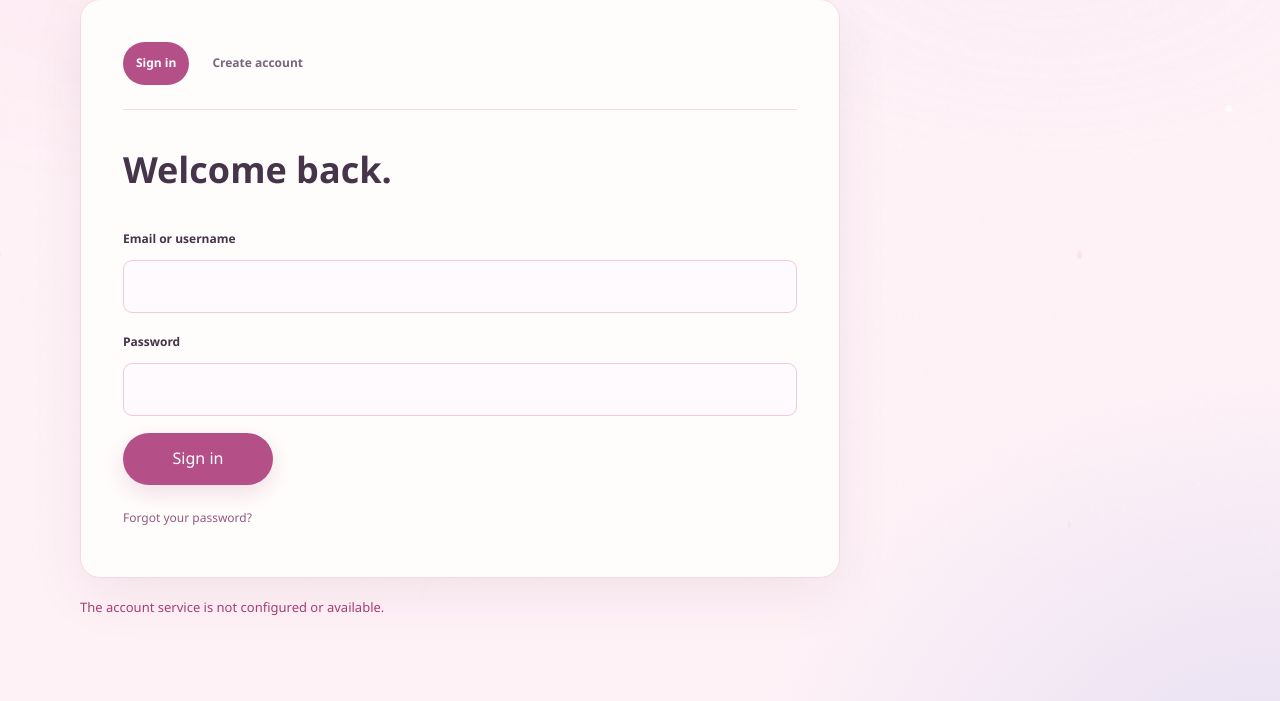
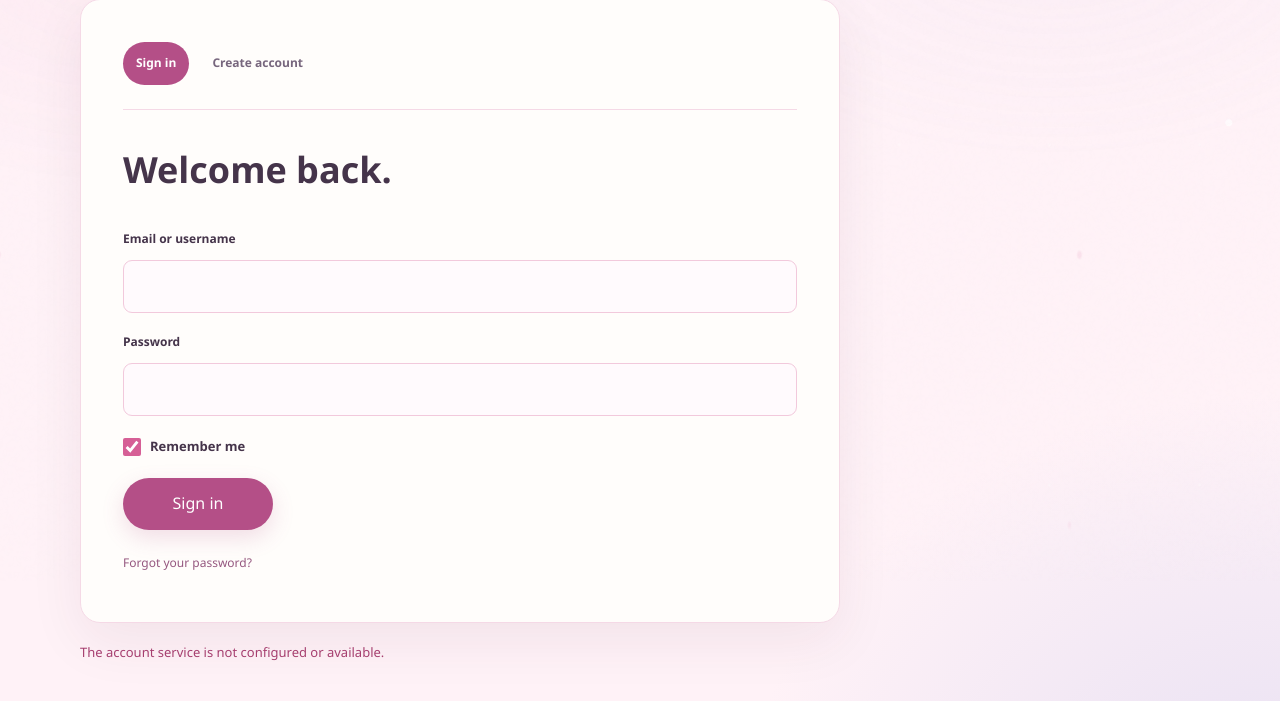
Before and after one commit to neen-ne/new-neen, a PHP site: page /account.html in a window 1280 px wide. Shown: the part 219-920 px from the top of the page. Run offline with PHP 8.4, Linux system fonts and the light colour scheme.

Commit message:
Add Remember me checkbox and 30-day persistent login option

```diff
--- a/account.css
+++ b/account.css
@@ -1520,3 +1520,23 @@
   color: #4a2f04;
   font-variant-numeric: tabular-nums;
 }
+
+.account-remember {
+  display: inline-flex;
+  align-items: center;
+  gap: 9px;
+  width: fit-content;
+  color: var(--text);
+  font-size: 13px;
+  font-weight: 600;
+  cursor: pointer;
+  user-select: none;
+}
+
+.account-remember input[type="checkbox"] {
+  width: 18px;
+  height: 18px;
+  margin: 0;
+  accent-color: var(--pink);
+  cursor: pointer;
+}
--- a/account.html
+++ b/account.html
@@ -48,6 +48,10 @@
               <label class="account-field">
                 <span>Password</span>
                 <input name="password" type="password" autocomplete="current-password" maxlength="72" required />
+              </label>
+              <label class="account-remember">
+                <input name="remember_me" type="checkbox" value="1" checked />
+                <span>Remember me</span>
               </label>
               <button class="button button-primary account-submit" type="submit">Sign in</button>
               <button class="account-text-button" type="button" data-show-forgot>Forgot your password?</button>
--- a/account.js
+++ b/account.js
@@ -665,12 +665,32 @@
   document.querySelector("[data-show-forgot]").addEventListener("click", () => setMode("forgot"));
   document.querySelector("[data-show-login]").addEventListener("click", () => setMode("login"));
 
+  try {
+    const savedIdentifier = window.localStorage.getItem("neen_saved_identifier");
+    if (savedIdentifier && forms.login?.elements.identifier) {
+      forms.login.elements.identifier.value = savedIdentifier;
+    }
+  } catch {}
+
   forms.login.addEventListener("submit", async (event) => {
     event.preventDefault();
     if (!forms.login.reportValidity()) return;
-    const data = Object.fromEntries(new FormData(forms.login));
+    const identifier = String(forms.login.elements.identifier.value || "").trim();
+    const password = String(forms.login.elements.password.value || "");
+    const rememberMe = Boolean(forms.login.elements.remember_me?.checked);
     try {
-      const result = await api("auth/login", "POST", data);
+      const result = await api("auth/login", "POST", {
+        identifier,
+        password,
+        remember_me: rememberMe,
+      });
+      try {
+        if (rememberMe && identifier) {
+          window.localStorage.setItem("neen_saved_identifier", identifier);
+        } else {
+          window.localStorage.removeItem("neen_saved_identifier");
+        }
+      } catch {}
       csrfToken = result.csrf_token;
       window.dispatchEvent(new Event("neen:authchange"));
       await updateProfileView(result.user);
--- a/api/src/Api.php
+++ b/api/src/Api.php
@@ -1273,7 +1273,7 @@ final class Api
     private function login(): never
     {
         $this->requireCsrf();
-        $this->requireAllowedFields(['identifier', 'email', 'password']);
+        $this->requireAllowedFields(['identifier', 'email', 'password', 'remember_me']);
         if (array_key_exists('identifier', $this->body) && array_key_exists('email', $this->body)) {
             throw new ApiException('VALIDATION_ERROR', 'Provide one email address or username.', 422);
         }
@@ -1327,8 +1327,12 @@ final class Api
         $userId = (int) $user['id'];
         $sessionToken = self::randomToken();
         $csrfToken = self::randomToken();
+        $rememberMe = $this->body['remember_me'] ?? false;
+        if (!is_bool($rememberMe)) {
+            throw new ApiException('VALIDATION_ERROR', 'Remember me must be true or false.', 422);
+        }
         $now = new DateTimeImmutable('now', new DateTimeZone('UTC'));
-        $expires = $now->modify('+30 minutes');
+        $expires = $rememberMe ? $now->modify('+30 days') : $now->modify('+30 minutes');
         $this->transaction(function () use ($userId, $sessionToken, $csrfToken, $now, $expires): void {
             $statement = $this->db->prepare(
                 'INSERT INTO user_sessions
--- a/script.js
+++ b/script.js
@@ -67,6 +67,7 @@ const arabicTranslations = {
   "Email not verified": "البريد الإلكتروني غير موثّق",
   "Email verified": "البريد الإلكتروني موثّق",
   "Sign in / Join": "تسجيل الدخول / إنشاء حساب",
+  "Remember me": "تذكرني",
   "Signed in": "تم تسجيل الدخول",
   "Accounts are not available.": "الحسابات غير متاحة حاليًا.",
   "ACTIVE & UPCOMING": "الفعاليات الجارية والقادمة",
```
